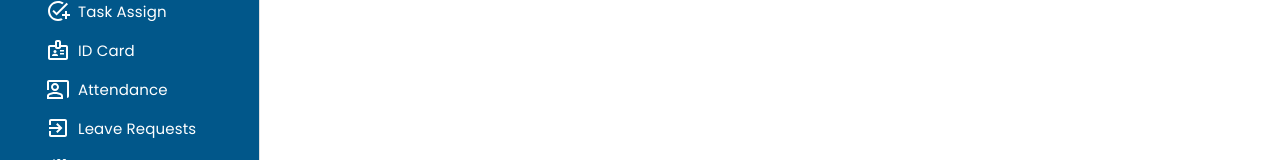
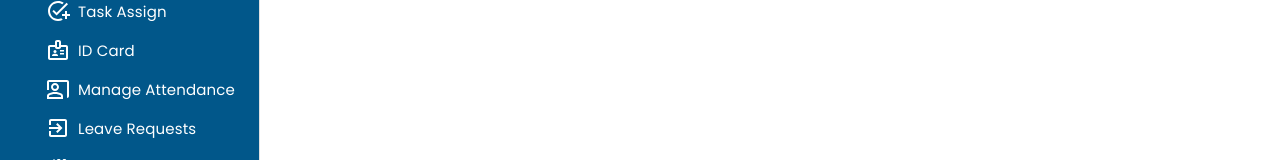
Before and after one commit to SanjidaNowrin/hr-care-client, a React (Create React App) app: page /dashboard in a window 1280 px wide. Shown: the part 635-795 px from the top of the page. Built offline with nearby package versions, Linux system fonts and the light colour scheme; no server answers; sample sign-in values are in the browser's storage.

Commit message:
few update

```diff
--- a/src/Components/Dashboard/Dashboard/Dashboard.js
+++ b/src/Components/Dashboard/Dashboard/Dashboard.js
@@ -139,7 +139,7 @@ function Dashboard(props) {
 
           <Link className={dashLink} to="/dashboard/manage_attendance">
             <CoPresentOutlinedIcon className={dashIcon} />
-            Attendance
+            Manage Attendance
           </Link>
 
           <Link className={dashLink} to="/dashboard/LeaveRequests">
--- a/src/Components/Share/Navbar/Navbar.js
+++ b/src/Components/Share/Navbar/Navbar.js
@@ -7,7 +7,6 @@ import {
     Divider,
     IconButton,
     Toolbar,
-    Typography,
 } from "@mui/material";
 import React, { useEffect, useState } from "react";
 import { makeStyles } from "@mui/styles";
```
